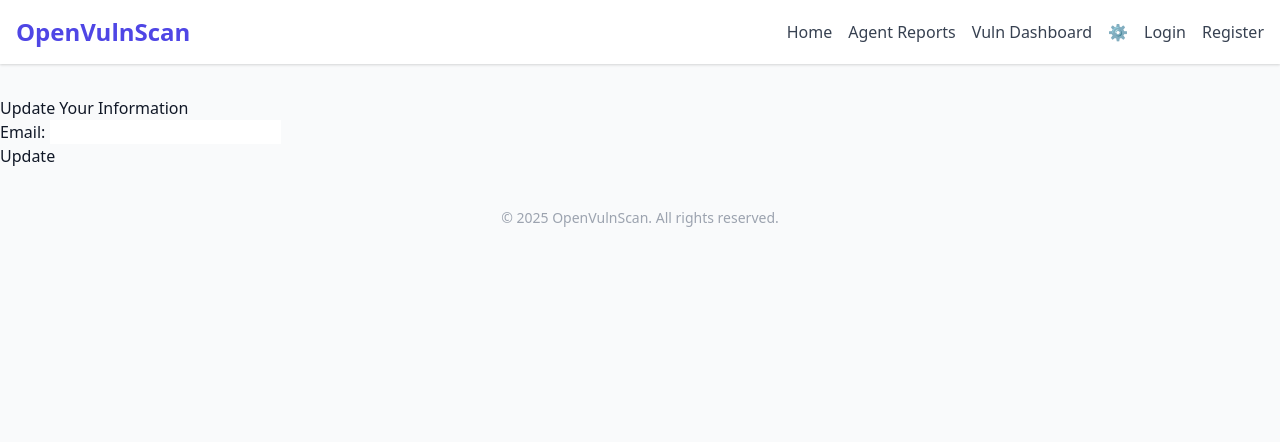
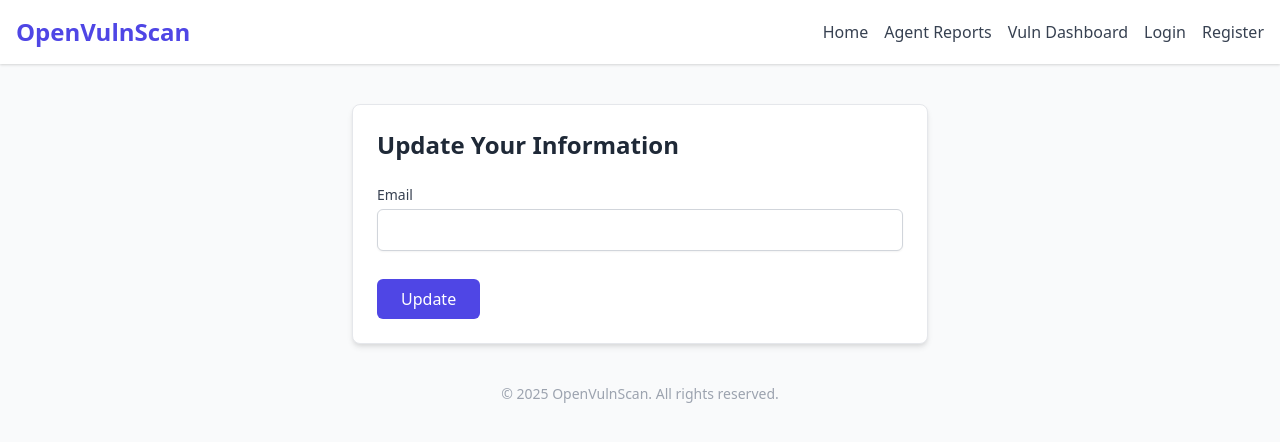
Before and after one commit to sudo-secxyz/OpenVulnScan, a FastAPI app: template templates/update_user.html in a window 1280 px wide. Shown: the top 442 px of the page. Run offline with FastAPI, Linux system fonts and the light colour scheme; the template is opened without the code that fills it, so the values that code supplies are empty.

Commit message:
fix for user update, and user delete, also fixed targets not display in list

```diff
--- a/templates/base.html
+++ b/templates/base.html
@@ -7,7 +7,7 @@
   <link href="https://cdn.jsdelivr.net/npm/tailwindcss@2.2.19/dist/tailwind.min.css" rel="stylesheet">
 </head>
 <body class="bg-gray-50 text-gray-900">
-
+  <script src="https://cdn.jsdelivr.net/npm/alpinejs@3.x.x/dist/cdn.min.js" defer></script>
   <!-- Header/Nav -->
 <header class="bg-white shadow mb-8">
   <div class="max-w-7xl mx-auto px-4 py-4 flex justify-between items-center">
@@ -16,16 +16,26 @@
       <a href="/" class="text-gray-700 hover:text-indigo-600 font-medium">Home</a>
       <a href="/agent/reports" class="text-gray-700 hover:text-indigo-600 font-medium">Agent Reports</a>
       <a href="/dashboard" class="text-gray-700 hover:text-indigo-600 font-medium">Vuln Dashboard</a>
-      <a href="/settings" class="text-gray-700 hover:text-indigo-600 font-medium" title="Settings">&#9881;</a>
       {% if current_user %}
+  <div x-data="{ open: false }" class="relative inline-block text-left">
+    <button @click="open = !open" class="flex items-center space-x-2 hover:text-indigo-600 focus:outline-none">
+      <span class="font-medium">{{ current_user.email }}</span>
+      <svg class="w-5 h-5" fill="currentColor" viewBox="0 0 20 20">
+        <path fill-rule="evenodd" d="M5.23 7.21a.75.75 0 011.06.02L10 10.939l3.71-3.71a.75.75 0 111.06 1.061l-4.24 4.25a.75.75 0 01-1.06 0L5.25 8.29a.75.75 0 01-.02-1.06z" clip-rule="evenodd"/>
+      </svg>
+    </button>
+    <div x-show="open" @click.away="open = false" class="absolute right-0 mt-2 w-48 bg-white border border-gray-200 rounded-md shadow-lg z-50">
+      <a href="/settings" class="block px-4 py-2 text-sm text-gray-700 hover:bg-gray-100">Settings</a>
       {% if current_user.role == "admin" %}
-      <a href="/admin/users">User Management</a>
+        <a href="/admin/users" class="block px-4 py-2 text-sm text-gray-700 hover:bg-gray-100">User Management</a>
       {% endif %}
-        <a href="/logout" class="text-gray-700 hover:text-red-600 font-medium">Logout</a>
-      {% else %}
-        <a href="/login" class="text-gray-700 hover:text-indigo-600 font-medium">Login</a>
-        <a href="/register" class="text-gray-700 hover:text-indigo-600 font-medium">Register</a>
-      {% endif %}
+      <a href="/logout" class="block px-4 py-2 text-sm text-red-600 hover:bg-gray-100">Logout</a>
+    </div>
+  </div>
+{% else %}
+  <a href="/login" class="text-gray-700 hover:text-indigo-600 font-medium">Login</a>
+  <a href="/register" class="text-gray-700 hover:text-indigo-600 font-medium">Register</a>
+{% endif %}
     </nav>
   </div>
 </header>
--- a/templates/index.html
+++ b/templates/index.html
@@ -77,7 +77,7 @@
             <li class="scan-item">
                 <a href="/scan/{{ scan['scan_id'] }}" class="scan-link">Scan {{ scan['scan_id'][:8] }}...</a>
                 <div class="scan-info">
-                    Target(s): {{ scan.targets | join(', ') }}<br>
+                    Target(s): {{ scan.scan_targets | join(', ') }}<br>
                     Started: {{ scan.started_at }}
                     {% if scan.completed_at %}
                     | Completed: {{ scan.completed_at }}
--- a/templates/update_user.html
+++ b/templates/update_user.html
@@ -1,17 +1,30 @@
 {% extends "base.html" %}
 
 {% block content %}
-  <h2>Update Your Information</h2>
-  <form action="/user/update" method="post">
+  <div class="max-w-xl mx-auto mt-10 bg-white border border-gray-200 rounded-lg shadow-md p-6">
+    <h2 class="text-2xl font-semibold text-gray-800 mb-6">Update Your Information</h2>
+
+    <form action="/admin/users/update/{{ user.id }}" method="post" class="space-y-5">
         <div>
-      <label for="email">Email:</label>
-      <input type="email" name="email" value="{{ user.email }}" required>
+            <label for="email" class="block text-sm font-medium text-gray-700 mb-1">Email</label>
+            <input
+                type="email"
+                name="email"
+                id="email"
+                value="{{ user.email }}"
+                required
+                class="w-full px-4 py-2 border border-gray-300 rounded-md shadow-sm focus:ring focus:ring-indigo-200"
+            >
         </div>
 
-    {% if user.role == 'admin' %}
+        {% if current_user.role == 'admin' %}
         <div>
-        <label for="role">Role:</label>
-        <select name="role">
+            <label for="role" class="block text-sm font-medium text-gray-700 mb-1">Role</label>
+            <select
+                name="role"
+                id="role"
+                class="w-full px-4 py-2 border border-gray-300 rounded-md shadow-sm focus:ring focus:ring-indigo-200"
+            >
                 <option value="user" {% if user.role == 'user' %}selected{% endif %}>User</option>
                 <option value="readonly" {% if user.role == 'readonly' %}selected{% endif %}>Readonly</option>
                 <option value="admin" {% if user.role == 'admin' %}selected{% endif %}>Admin</option>
@@ -19,6 +32,15 @@
         </div>
         {% endif %}
 
-    <button type="submit">Update</button>
+        <div class="pt-2">
+            <button
+                type="submit"
+                class="px-6 py-2 bg-indigo-600 text-white font-medium rounded-md hover:bg-indigo-700 transition"
+            >
+                Update
+            </button>
+        </div>
     </form>
+
+  </div>
 {% endblock %}
```
Also changed, not shown: auth/local.py (+16 -1 lines), templates/user_management.html (+6 -2 lines). Lines whose indentation alone changed are shown as unchanged.
